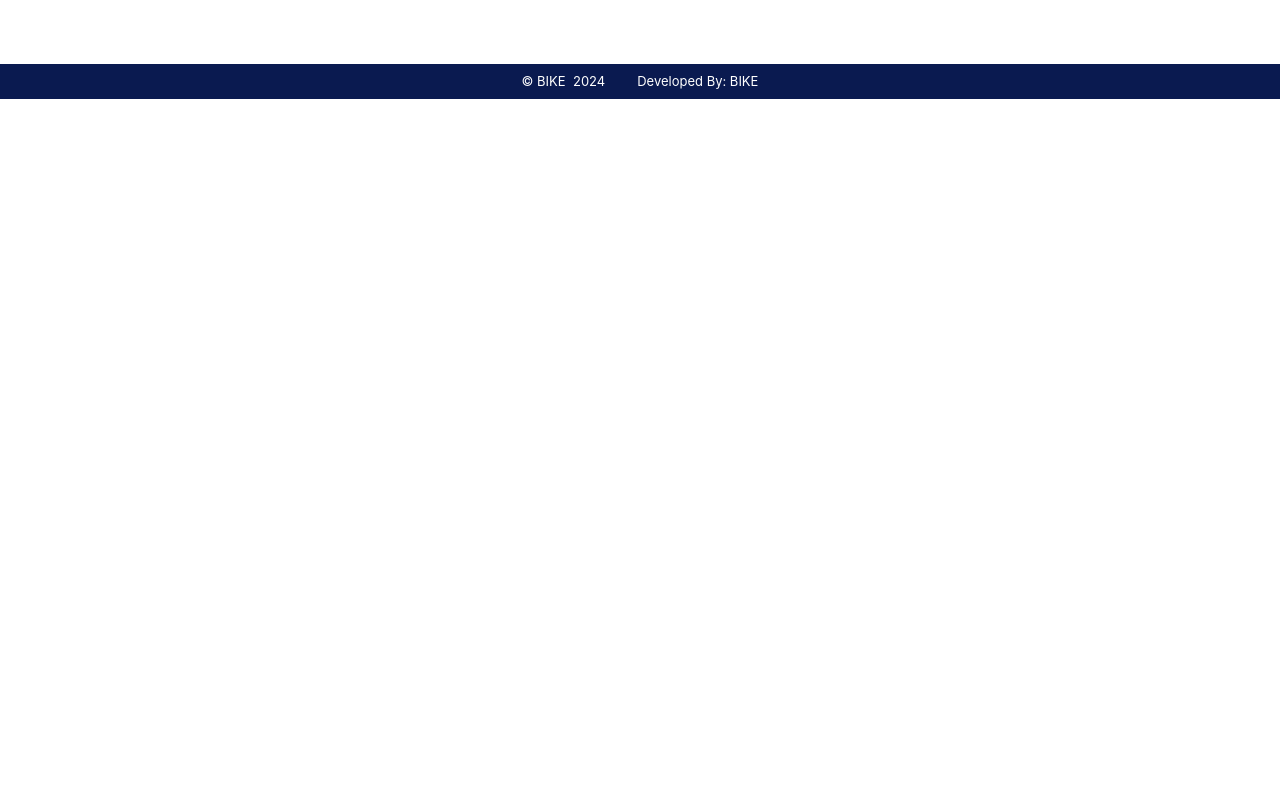
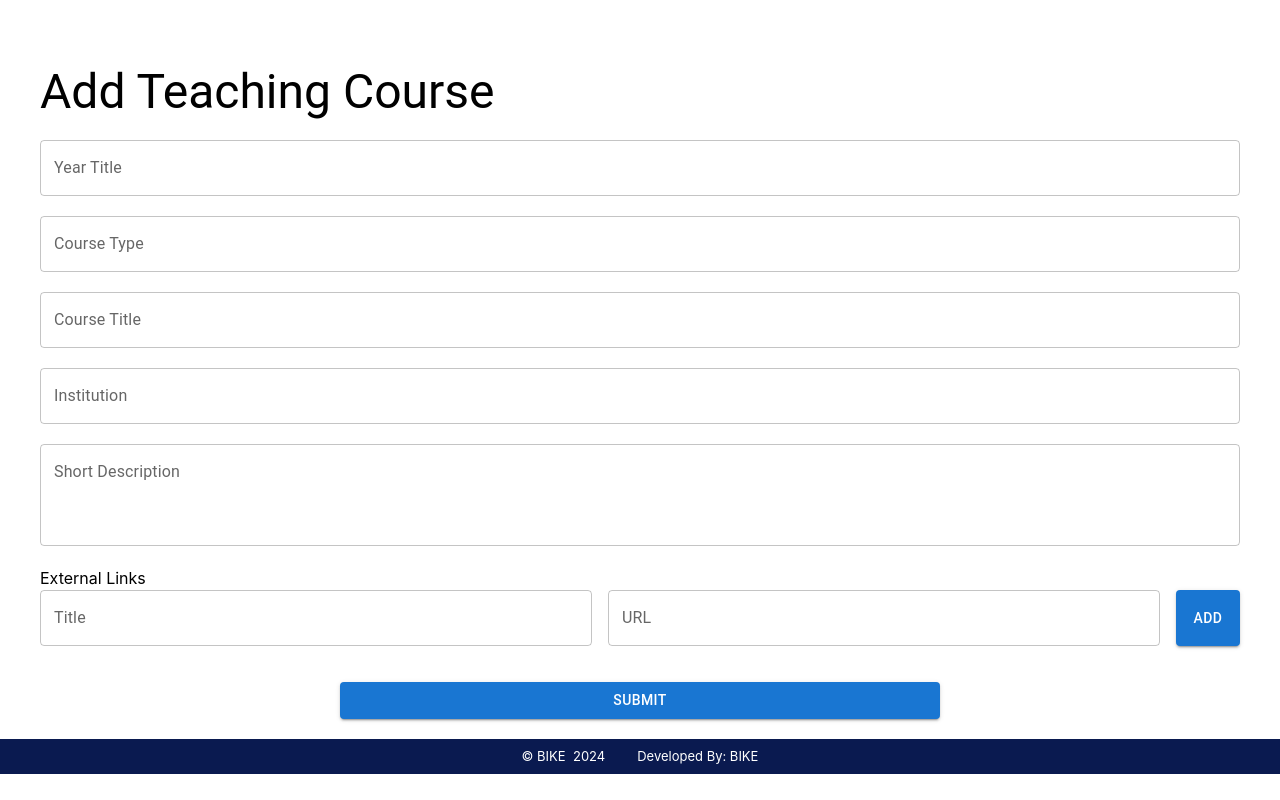
Before and after one commit to Brainless-Loco/bike-portfolio-admin, a React (Create React App) app: page /add-new/teaching-courses in a window 1280 px wide. Built offline with nearby package versions, Linux system fonts and the light colour scheme.

Commit message:
Adding teaching course implemented

```diff
--- a/src/App.js
+++ b/src/App.js
@@ -7,6 +7,7 @@ import ResearcherProfileForm from './Pages/AddNew/Researcher/ResearcherProfileFo
 import { HelmetProvider } from 'react-helmet-async';
 import AddActivity from './Pages/AddNew/Activity/AddActivity';
 import AddResearch from './Pages/AddNew/Researches/AddResearch';
+import AddTeachingCourse from './Pages/AddNew/Teaching/Courses/AddTeachingCourse';
 
 function App() {
   return (
@@ -18,6 +19,7 @@ function App() {
             <Route path='/add-new/researcher' element={<ResearcherProfileForm/>}/>
             <Route path='/add-new/activity' element={<AddActivity/>}/>
             <Route path='/add-new/researches' element={<AddResearch/>}/>
+            <Route path='/add-new/teaching-courses' element={<AddTeachingCourse/>}/>
 
           </Routes>
           <CreditDiv/>
--- /dev/null
+++ b/src/Pages/AddNew/Teaching/Courses/AddTeachingCourse.js
@@ -0,0 +1,141 @@
+import React, { useState } from "react";
+import { Box, Button, TextField, Typography, Autocomplete } from "@mui/material";
+import { addDoc, collection, getFirestore, Timestamp } from "firebase/firestore";
+import { app } from "../../../../Utils/Firebase/Firebase";
+import SubmissionModal from "../../../../Components/Modal/SubmissionModal";
+import ExternalLinks from "../../../../Components/Input/ExternalLinksInput";
+
+const predefinedCourseTypes = ["Thesis", "Course", "Others"];
+
+const AddTeachingCourse = () => {
+    const [yearTitle, setYearTitle] = useState("");
+    const [courseType, setCourseType] = useState("");
+    const [courseTitle, setCourseTitle] = useState("");
+    const [institution, setInstitution] = useState("");
+    const [shortDescription, setShortDescription] = useState("");
+    const [externalLinks, setExternalLinks] = useState([]);
+    const [isSubmitting, setIsSubmitting] = useState(false);
+    const [courseTypes, setCourseTypes] = useState(predefinedCourseTypes);
+
+    const handleSubmit = async () => {
+        setIsSubmitting(true);
+        const db = getFirestore(app);
+
+        try {
+            const newTeachingCourse = {
+                yearTitle,
+                courseType,
+                courseTitle,
+                institution,
+                shortDescription,
+                externalLinks,
+                createdAt: Timestamp.now(),
+            };
+
+            await addDoc(collection(db, "TeachingCourses"), newTeachingCourse);
+
+            alert("Teaching course added successfully!");
+            setYearTitle("");
+            setCourseType("");
+            setCourseTitle("");
+            setInstitution("");
+            setShortDescription("");
+            setExternalLinks([]);
+        } catch (error) {
+            console.error("Error adding teaching course:", error);
+            alert("An error occurred while adding the teaching course.");
+        } finally {
+            setIsSubmitting(false);
+        }
+    };
+
+    const handleLinksChange = (newLinks) => {
+        setExternalLinks(newLinks);
+    };
+
+    return (
+        <Box className="row mx-10 d-flex justify-content-center align-items-center">
+            <Typography variant="h3">Add Teaching Course</Typography>
+
+            {/* Year Title */}
+            <Box className="my-5">
+                <TextField
+                    label="Year Title"
+                    value={yearTitle}
+                    onChange={(e) => setYearTitle(e.target.value)}
+                    fullWidth
+                    variant="outlined"
+                    className="mb-4"
+                />
+            </Box>
+
+
+            {/* Course Type (Autocomplete - Add new if not exist) */}
+
+            <Box className="my-5">
+                <Autocomplete
+                    freeSolo options={courseTypes} value={courseType}
+                    onChange={(event, newValue) => {
+                        if (newValue && !courseTypes.includes(newValue)) {
+                            setCourseTypes([...courseTypes, newValue]);
+                        }
+                        setCourseType(newValue);
+                    }}
+                    renderInput={(params) => <TextField {...params} label="Course Type" fullWidth variant="outlined" className="mb-4" />} />
+            </Box>
+            {/* Course Title */}
+
+            <Box className="my-5">
+                <TextField
+                    label="Course Title" value={courseTitle}
+                    onChange={(e) => setCourseTitle(e.target.value)}
+                    fullWidth variant="outlined"
+                />
+            </Box>
+
+            <Box className="my-5">
+                {/* Institution */}
+                <TextField
+                    label="Institution"
+                    value={institution}
+                    onChange={(e) => setInstitution(e.target.value)}
+                    fullWidth
+                    variant="outlined"
+                    className="mb-4"
+                />
+            </Box>
+
+
+            <Box className="my-5">
+                {/* Short Description */}
+                <TextField
+                    label="Short Description"
+                    value={shortDescription}
+                    onChange={(e) => setShortDescription(e.target.value)}
+                    fullWidth
+                    multiline
+                    rows={3}
+                    variant="outlined"
+                    className="mb-4"
+                />
+            </Box>
+            <Box className="my-5">
+                {/* External Links */}
+                <ExternalLinks externalLinks={externalLinks} onChange={handleLinksChange} />
+            </Box>
+            <Box className="my-5">
+                {/* Submit Button */}
+                <Box className="text-center my-5">
+                    <Button variant="contained" sx={{ width: "50%" }} onClick={handleSubmit}>
+                        Submit
+                    </Button>
+                </Box>
+            </Box>
+
+            {/* Submission Modal */}
+            <SubmissionModal open={isSubmitting} />
+        </Box>
+    );
+};
+
+export default AddTeachingCourse;
```
